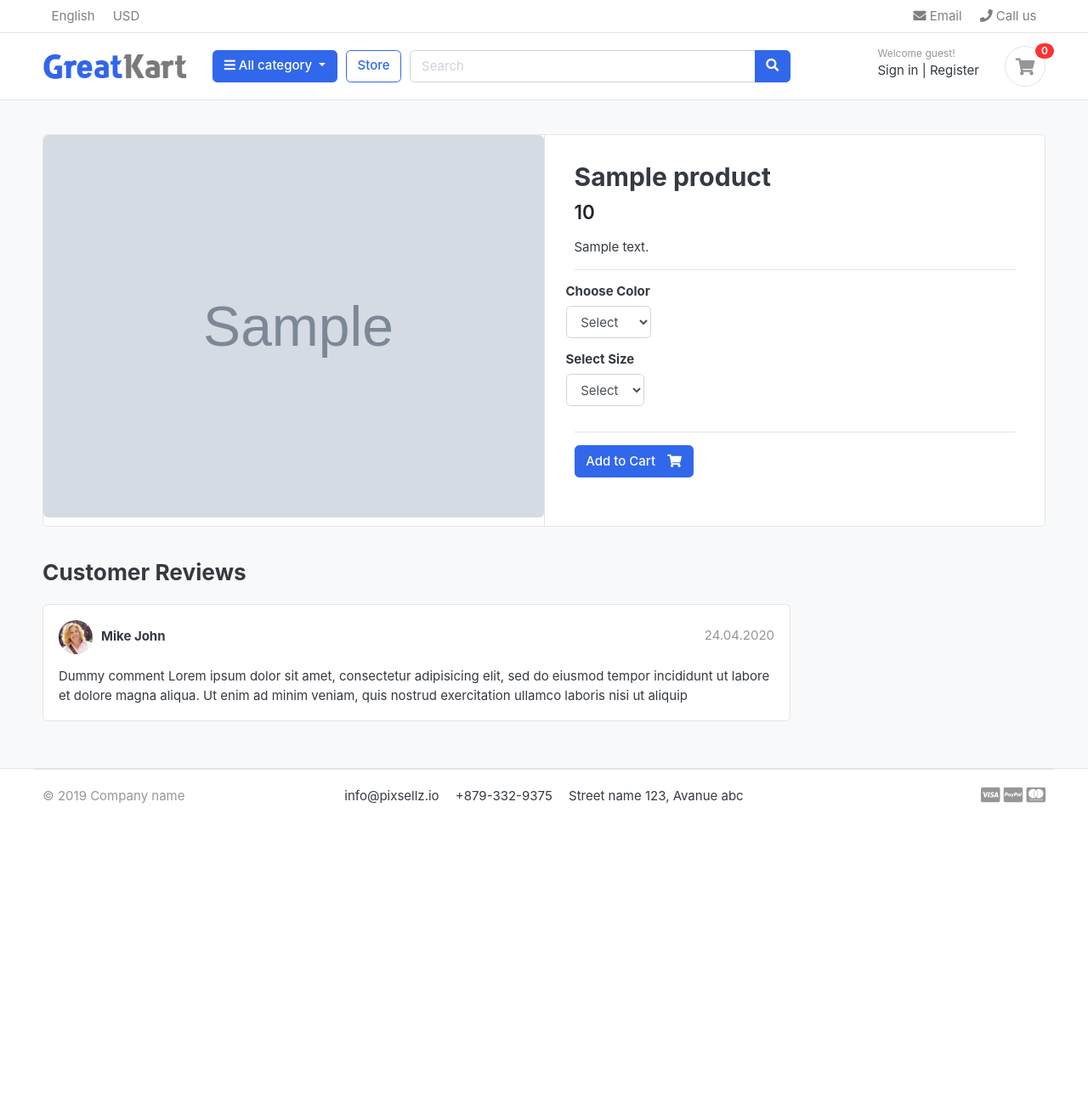
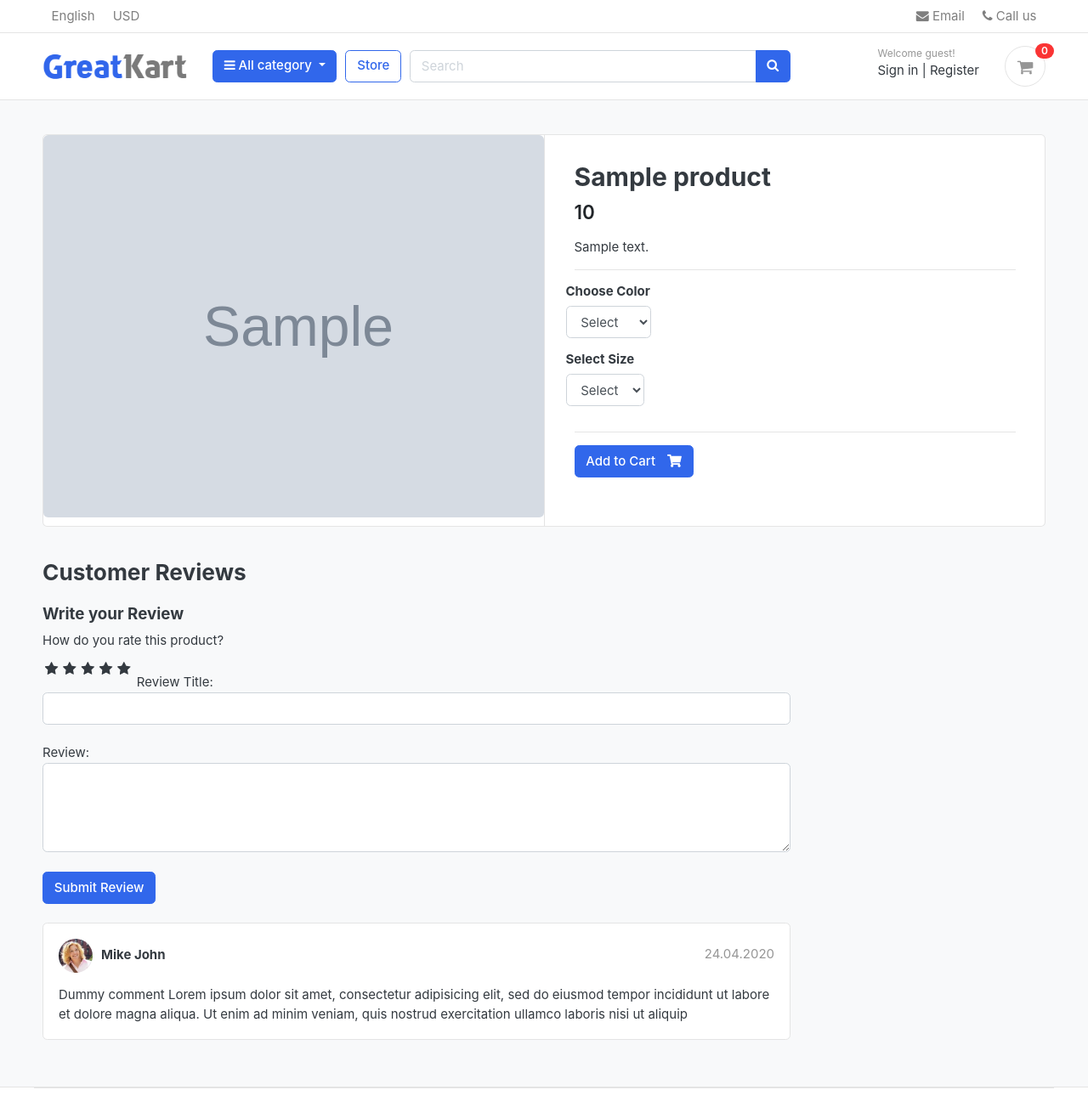
Before and after one commit to RUPESH-YADRAJ/E-COMMERCE-WEBSITE, a Django app: a page that uses templates/base.html in a window 1280 px wide. Shown: the top 1303 px of the page at 85% size. Before the commit the page ends 946 px from the top, so only its background shows below. Run offline with Django 5.2, Linux system fonts and the light colour scheme; tables that the repository leaves empty hold one stand-in row (values such as "Sample post"); grey boxes marked "Sample" are stand-in pictures; some libraries are stand-ins or nearby versions; some web fonts are replaced.

Commit message:
review and rating starfunctionalities

```diff
--- /dev/null
+++ b/greatkart/static/css/custom.css
@@ -0,0 +1,42 @@
+/* Hide radio button */
+
+.rate > input{
+  display: none;
+}
+
+.rate{
+  display: inline-block;
+  border: 0;
+}
+
+.rate > label{
+  float: right
+}
+
+/* Start showing the stars */
+.rate > label:before{
+  display: inline-block;
+  font-size: 1.1rem;
+  font-family: FontAwesome;
+  content: "\f005";
+  margin:0;
+  padding:0.3rem .2rem;
+  cursor: pointer;
+}
+
+/* Half Star */
+.rate .half:before{
+  content: "\f089";
+  position: absolute;
+  padding-right: 0.3rem;
+}
+
+/* Click and hover */
+input:checked ~ label, label:hover ~ label{
+  color: #ffb503;
+}
+
+/* Hover Highlight */
+input:checked + label:hover, input:checked ~ label:hover, input:checked ~ label:hover ~ label, label:hover ~ input:checked ~ label{
+  color: #cc9000;
+}
--- a/templates/base.html
+++ b/templates/base.html
@@ -24,9 +24,12 @@
 <!-- custom style -->
 <link href="{% static 'css/ui.css' %}" rel="stylesheet" type="text/css"/>
 <link href="{% static 'css/responsive.css' %}" rel="stylesheet" media="only screen and (max-width: 1200px)" />
+<link href="{% static 'css/custom.css' %}" rel="stylesheet" type="text/css"/>
+<link rel="stylesheet" href="https://cdnjs.cloudflare.com/ajax/libs/font-awesome/4.7.0/css/font-awesome.min.css">
 
 <!-- custom javascript -->
 <script src="{% static 'js/script.js' %}" type="text/javascript"></script>
+
 
 <!-- paypal -->
  <script src="https://www.paypal.com/sdk/js?client-id=BAAi2LPezgaBNkK0BOZEeCdjSOtcEIfYQeCzQchPSuQTEdKUpMSGs4KVUr7TOMiY9xzJoUExZwqUCiHFfc&currency=USD"></script>
--- a/templates/store/product_detail.html
+++ b/templates/store/product_detail.html
@@ -74,6 +74,37 @@
 		<h3>Customer Reviews </h3>
 
 	</header>
+	<form action="" method="POST">
+		{% csrf_token %}
+		<h5>Write your Review</h5>
+		<div>
+			<!-- Rating stars -->
+
+			<label> How do you rate this product? </label>
+			<br>
+			<div class = "rate">
+				<input type="radio" name="rating" id = "rating10" value = "5" required /> <label for="rating10" title = "5"></label>
+				<input type="radio" name="rating" id = "rating9" value = "4.5" required /> <label for="rating9" title = "4.5" class = "half"></label>
+				<input type="radio" name="rating" id = "rating8" value = "4" required /> <label for="rating8" title = "4"></label>
+				<input type="radio" name="rating" id = "rating7" value = "3.5" required /> <label for="rating7" title = "3.5" class = "half"></label>
+				<input type="radio" name="rating" id = "rating6" value = "3" required /> <label for="rating6" title = "3"></label>
+				<input type="radio" name="rating" id = "rating5" value = "2.5" required /> <label for="rating5" title = "2.5" class = "half"></label>
+				<input type="radio" name="rating" id = "rating4" value = "2" required /> <label for="rating4" title = "2"></label>
+				<input type="radio" name="rating" id = "rating3" value = "1.5" required /> <label for="rating3" title = "1.5" class = "half"></label>
+				<input type="radio" name="rating" id = "rating2" value = "1" required /> <label for="rating2" title = "1"></label>
+				<input type="radio" name="rating" id = "rating1" value = "0.5" required /> <label for="rating1" title = "0.5" class = "half"></label>
+			</div>
+			Review Title:
+			<input type="text" class = "form-control" name = "subject" />
+			<br>
+			Review:
+			<textarea name="review" rows = "4" class = "form-control"></textarea>
+			<br>
+			<input type="submit" value="Submit Review" class = "btn btn-primary" />
+		</div>
+
+	</form>
+	<br>
 
 	<article class="box mb-3">
 		<div class="icontext w-100">
```
